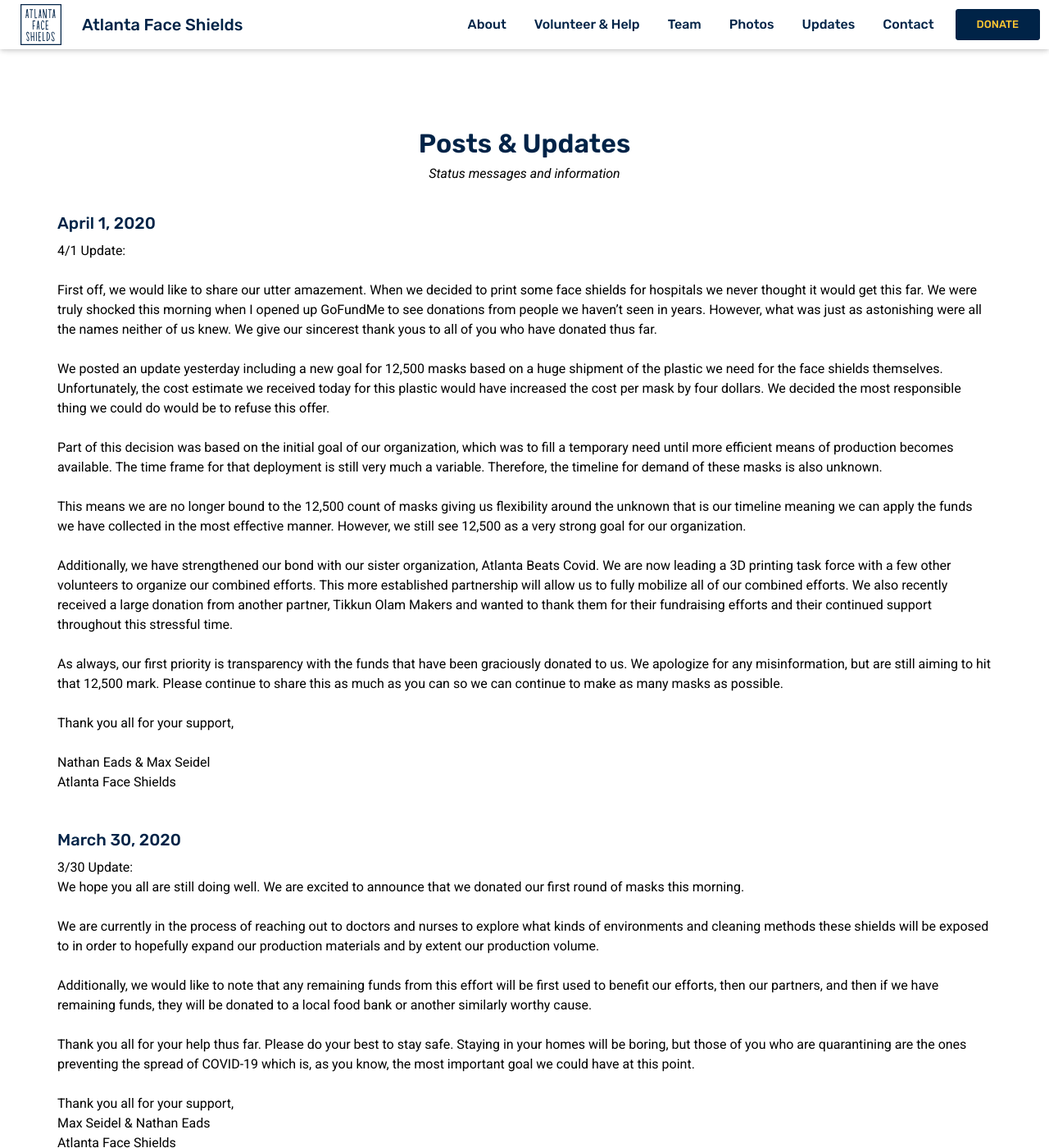
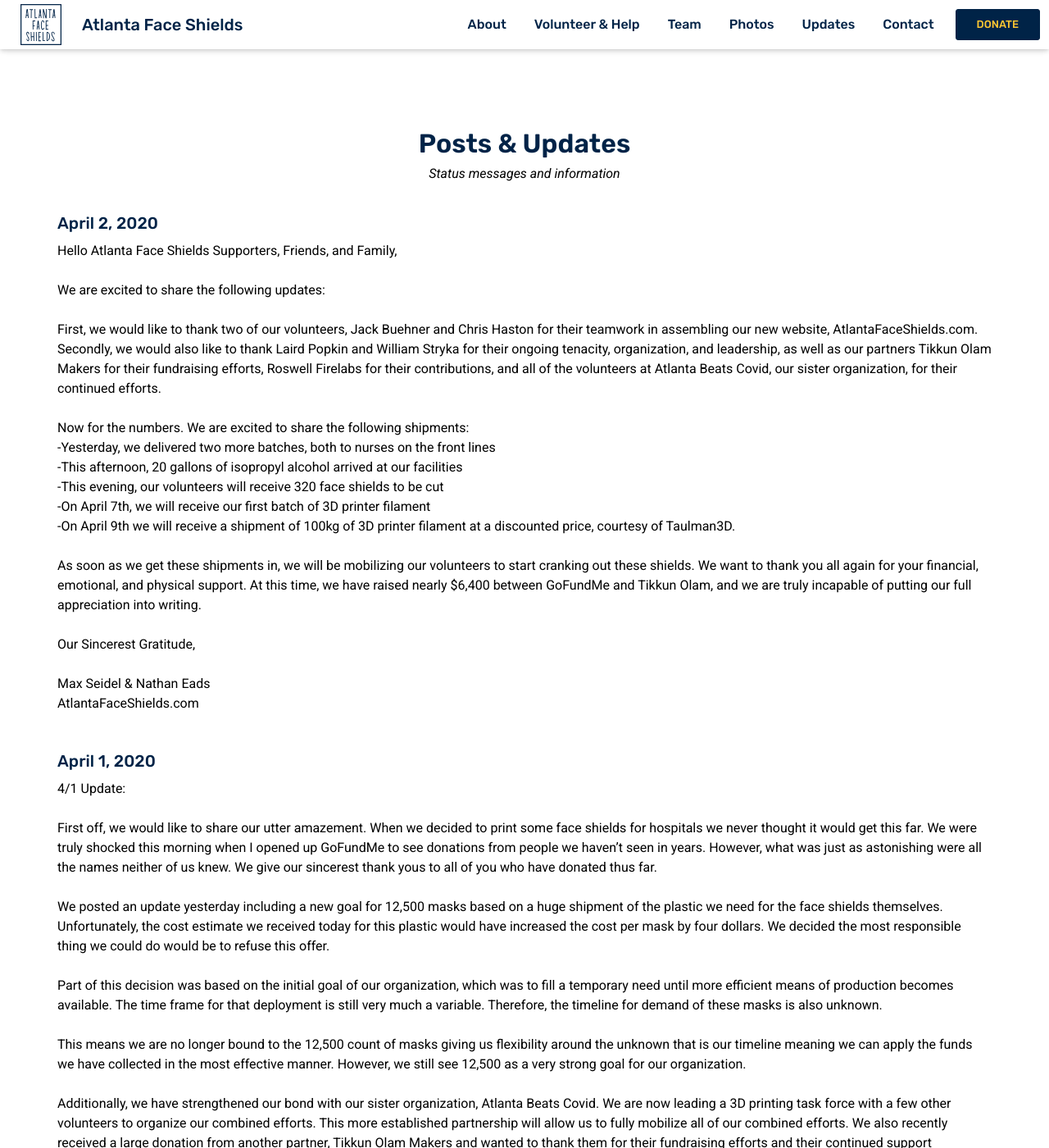
Before and after one commit to jackbuehner/afs-website, a Jekyll site: the page built from updates.html, in a window 1280 px wide and 1400 px high, scrolled down 496 px. Shown: the whole window at 82% size. Built offline with Jekyll 4.4.1, drawn with Linux system fonts in a browser that asks for light colours.

Commit message:
add april 2 update

```diff
--- a/updates.html
+++ b/updates.html
@@ -7,6 +7,28 @@
   <container>
     <h3>Posts & Updates</h3>
     <p class="subtitle">Status messages and information</p>
+    <article>
+      <h4>April 2, 2020</h4>
+      <p><span>Hello Atlanta Face Shields Supporters, Friends, and Family,<br>
+        <br>
+        We are excited to share the following updates: <br>
+        <br>
+        First, we would like to thank two of our volunteers, Jack Buehner and Chris Haston for their teamwork in assembling our new website, AtlantaFaceShields.com. Secondly, we would also like to thank Laird Popkin and William Stryka for their ongoing tenacity, organization, and leadership, as well as our partners Tikkun Olam Makers for their fundraising efforts, Roswell Firelabs for their contributions, and all of the volunteers at Atlanta Beats Covid, our sister organization, for their continued efforts. <br>
+        <br>
+        Now for the numbers. We are excited to share the following shipments: <br>
+           -Yesterday, we delivered two more batches, both to nurses on the front lines<br>
+           -This afternoon, 20 gallons of isopropyl alcohol arrived at our facilities <br>
+           -This evening, our volunteers will receive 320 face shields to be cut <br>
+           -On April 7th, we will receive our first batch of 3D printer filament <br>
+           -On April 9th we will receive a shipment of 100kg of 3D printer filament at a discounted price, courtesy of Taulman3D. <br>
+        <br>
+        As soon as we get these shipments in, we will be mobilizing our volunteers to start cranking out these shields. We want to thank you all again for your financial, emotional, and physical support. At this time, we have raised nearly $6,400 between GoFundMe and Tikkun Olam, and we are truly incapable of putting our full appreciation into writing.<br>
+        <br>
+        Our Sincerest Gratitude,<br>
+        <br>
+        Max Seidel &amp; Nathan Eads<br>
+        AtlantaFaceShields.com</span></p>
+    </article>
     <article>
       <h4>April 1, 2020</h4>
       <p><span>4/1 Update:<br>
```
